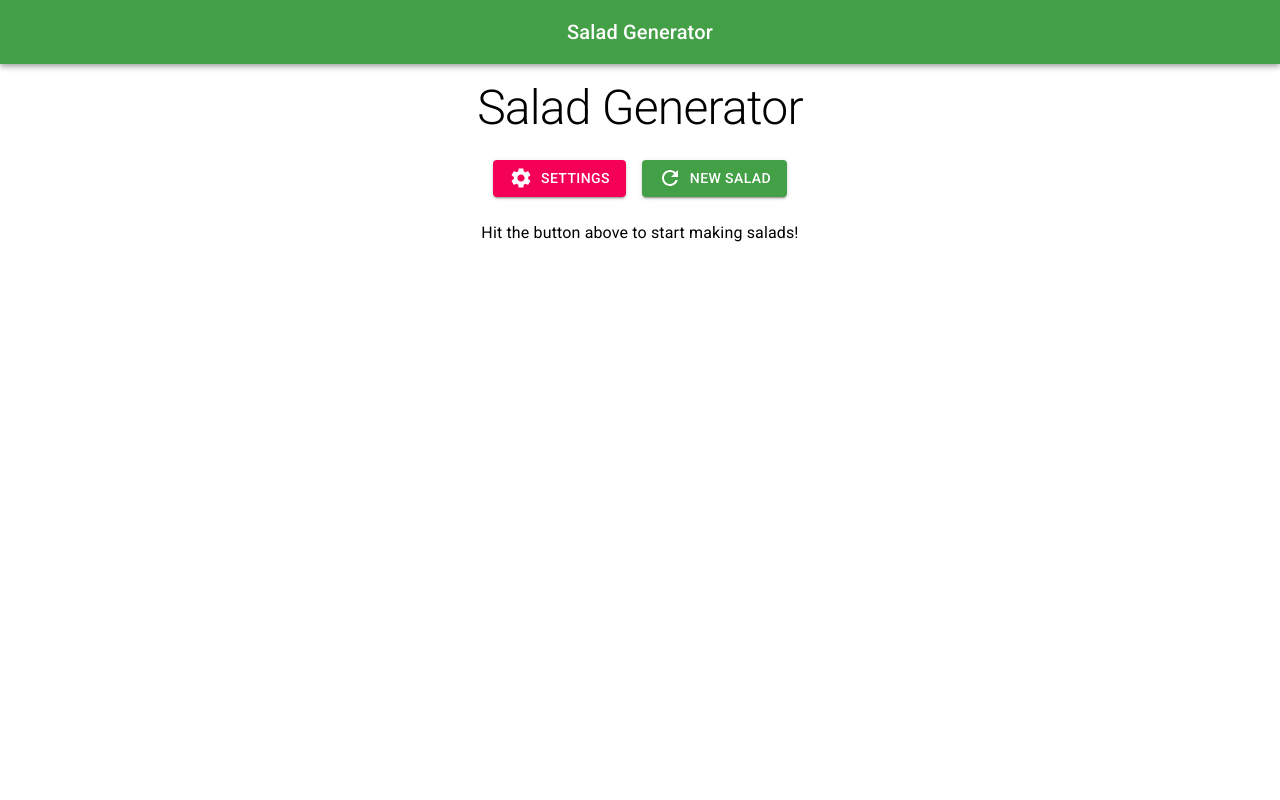
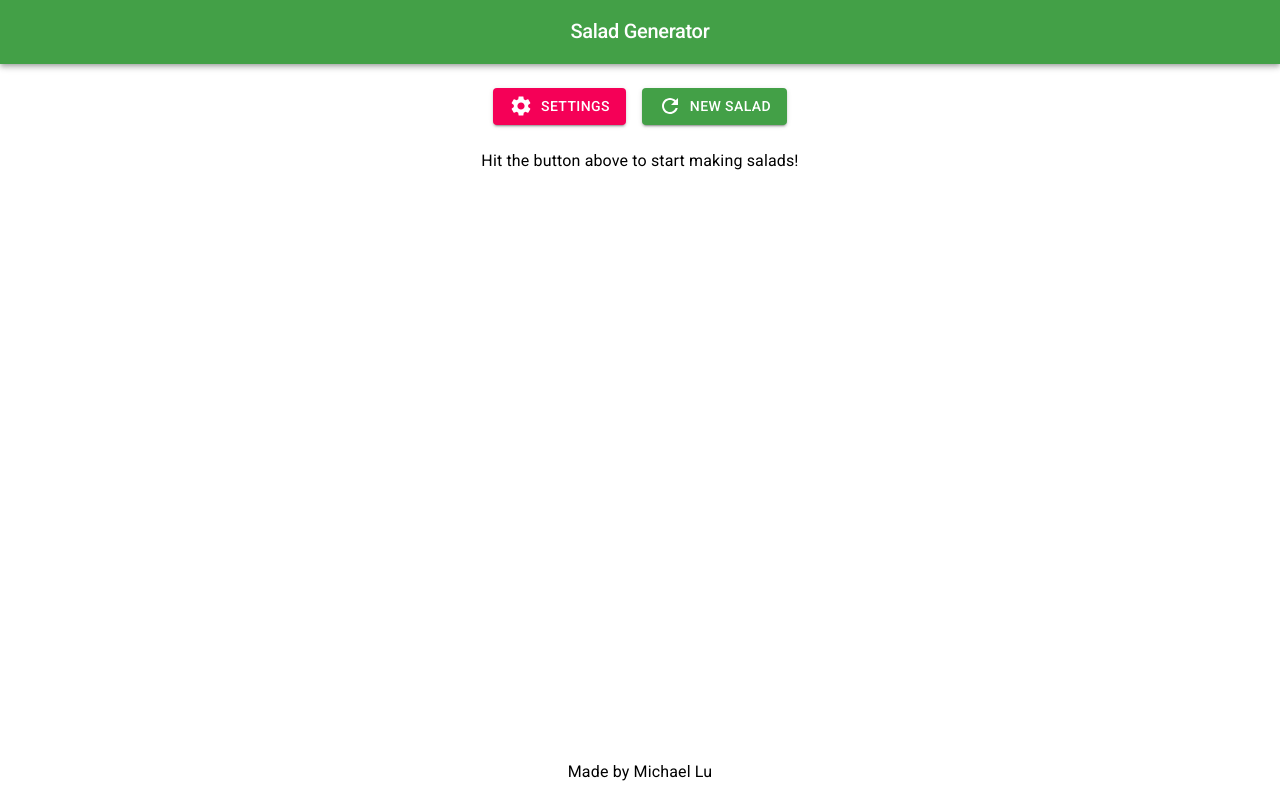
Before and after one commit to MikeLuDev/salad-generator, a React (Create React App) app: page / in a window 1280 px wide. Built offline with nearby package versions, Linux system fonts and the light colour scheme.

Commit message:
Added footer, header tweaks

```diff
--- a/src/App.tsx
+++ b/src/App.tsx
@@ -1,7 +1,7 @@
 import React from 'react';
 
 import { ThemeProvider, makeStyles } from '@material-ui/styles';
-import { createMuiTheme, Container, Typography } from '@material-ui/core';
+import { createMuiTheme, Container, Typography, Box } from '@material-ui/core';
 import { green } from '@material-ui/core/colors';
 
 import Header from './components/Header';
@@ -18,12 +18,14 @@ const theme = createMuiTheme({
 
 const useStyles = makeStyles({
   root: {
-    padding: '16px',
+    height: '100vh',
+    display: 'flex',
+    flexDirection: 'column',
   },
-  h1: {
+  footer: {
     textAlign: 'center',
-    fontSize: '48px',
-    marginBottom: theme.spacing(2),
+    marginTop: 'auto',
+    padding: theme.spacing(2),
   },
 });
 
@@ -32,13 +34,15 @@ const App: React.FC = () => {
 
   return (
     <ThemeProvider theme={theme}>
-      <Header />
-      <Container className={classes.root} maxWidth="sm">
-        <Typography className={classes.h1} variant="h1">
-          Salad Generator
-        </Typography>
-        <Spinner />
-      </Container>
+      <Box className={classes.root}>
+        <Header />
+        <Container maxWidth="sm">
+          <Spinner />
+        </Container>
+        <footer className={classes.footer}>
+          <Typography variant="body1">Made by Michael Lu</Typography>
+        </footer>
+      </Box>
     </ThemeProvider>
   );
 };
--- a/src/components/Header.tsx
+++ b/src/components/Header.tsx
@@ -1,7 +1,28 @@
 import React from 'react';
-import { AppBar, Typography, Toolbar, Container } from '@material-ui/core';
+import {
+  AppBar,
+  Typography,
+  Toolbar,
+  Container,
+  makeStyles,
+  Theme,
+  createStyles,
+} from '@material-ui/core';
+
+const useStyles = makeStyles((theme: Theme) =>
+  createStyles({
+    root: {
+      marginBottom: theme.spacing(2),
+    },
+    h1: {
+      fontSize: '20px',
+      fontWeight: 500,
+    },
+  }),
+);
 
 const Header: React.FC = () => {
+  const classes = useStyles();
   /* const [anchorEl, setAnchorEl] = React.useState<Element | null>(null);
 
   const handleClick = (event: React.MouseEvent<HTMLElement>) =>
@@ -9,10 +30,12 @@ const Header: React.FC = () => {
   const handleClose = () => setAnchorEl(null); */
 
   return (
-    <AppBar color="primary" position="static">
+    <AppBar className={classes.root} color="primary" position="static">
       <Toolbar>
         <Container style={{ textAlign: 'center' }} maxWidth="sm">
-          <Typography variant="h6">Salad Generator</Typography>
+          <Typography className={classes.h1} variant="h1">
+            Salad Generator
+          </Typography>
         </Container>
         {/*  <IconButton
           edge="start"
```
